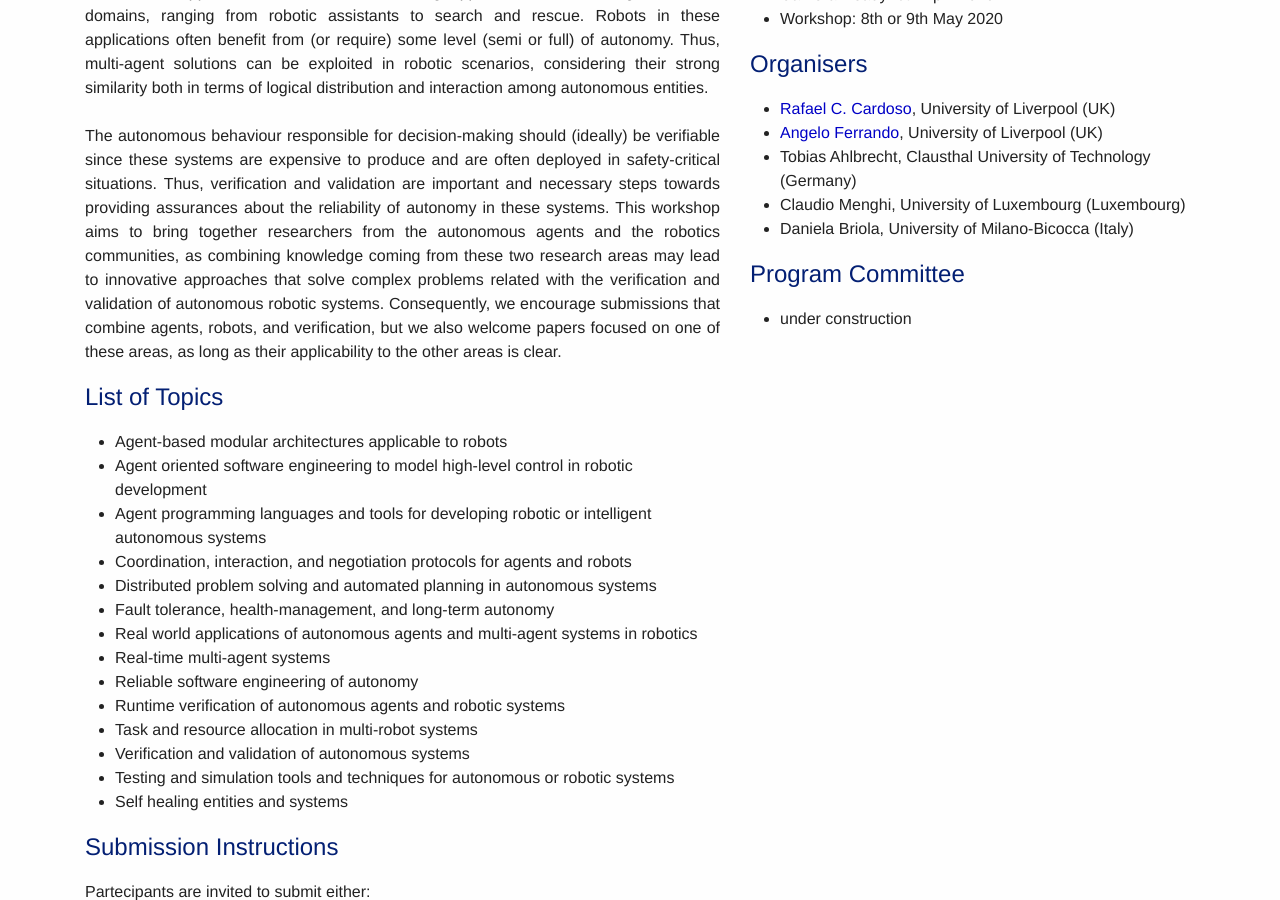
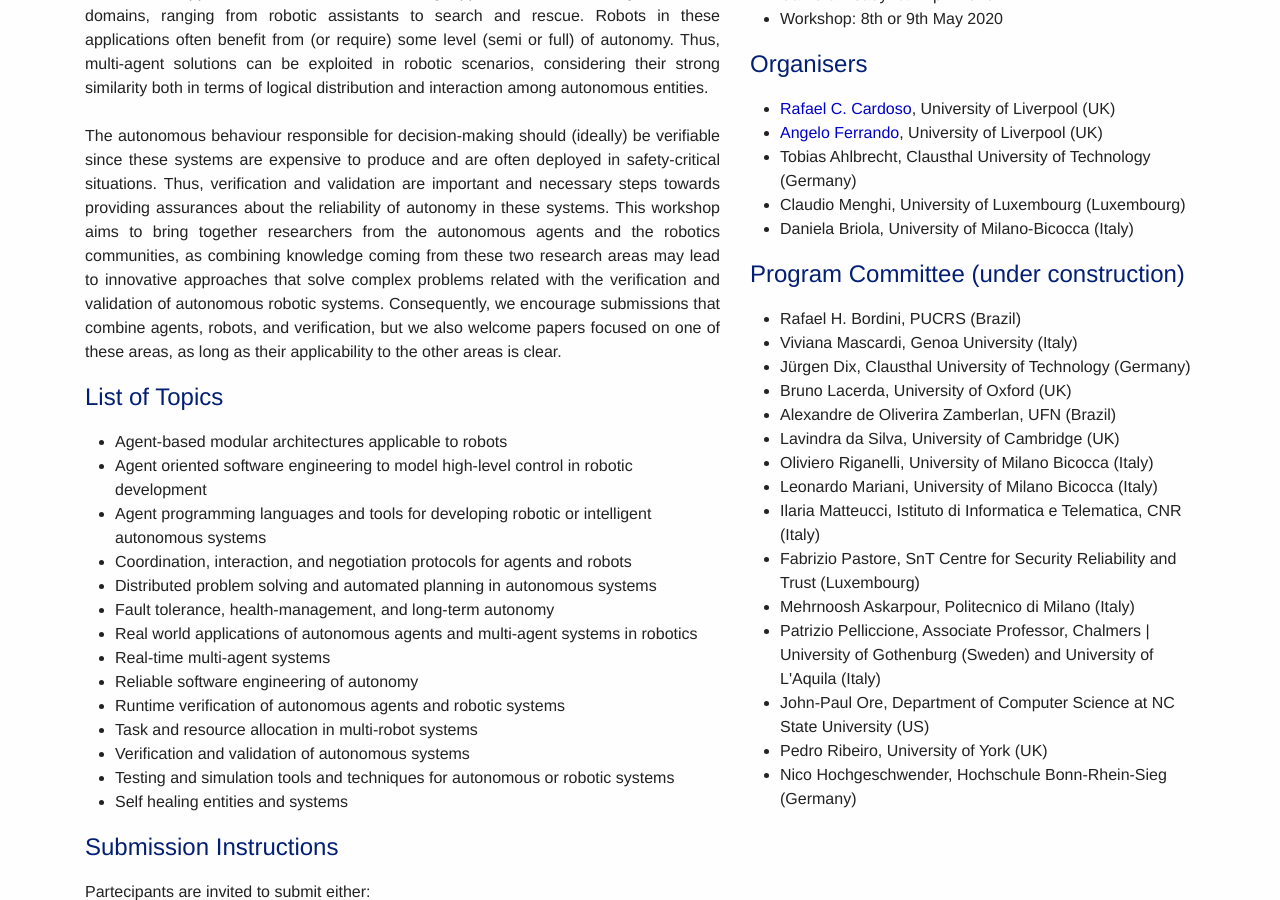
Before and after one commit to area2020/area2020.github.io, a Jekyll site: the page built from index.md, in a window 1280 px wide and 900 px high, scrolled down 311 px. Built offline with Jekyll 4.4.1, drawn with Linux system fonts in a browser that asks for light colours; nearby versions of some CDN libraries.

Commit message:
Update PC

```diff
--- a/index.md
+++ b/index.md
@@ -128,10 +128,24 @@ Submission link: TBD
   <li>Daniela Briola, University of Milano-Bicocca (Italy)</li>
 </ul>
 
-## Program Committee
+## Program Committee (under construction)
 
 <ul>
-<li>under construction</li>
+<li>Rafael H. Bordini, PUCRS (Brazil)</li>
+<li>Viviana Mascardi, Genoa University (Italy)</li>
+<li>Jürgen Dix, Clausthal University of Technology (Germany)</li>
+<li>Bruno Lacerda, University of Oxford (UK)</li>
+<li>Alexandre de Oliverira Zamberlan, UFN (Brazil)</li>
+<li>Lavindra da Silva, University of Cambridge (UK)</li>
+<li>Oliviero Riganelli, University of Milano Bicocca (Italy)</li>
+<li>Leonardo Mariani, University of Milano Bicocca (Italy)</li>
+<li>Ilaria Matteucci, Istituto di Informatica e Telematica, CNR (Italy)</li>
+<li>Fabrizio Pastore, SnT Centre for Security Reliability and Trust (Luxembourg)</li>
+<li>Mehrnoosh Askarpour, Politecnico di Milano (Italy)</li>
+<li>Patrizio Pelliccione, Associate Professor, Chalmers | University of Gothenburg (Sweden) and University of L'Aquila (Italy)</li>
+<li>John-Paul Ore, Department of Computer Science at NC State University (US)</li>
+<li>Pedro Ribeiro, University of York (UK)</li>
+<li>Nico Hochgeschwender, Hochschule Bonn-Rhein-Sieg (Germany)</li>
 </ul>
 
 </div>
```
